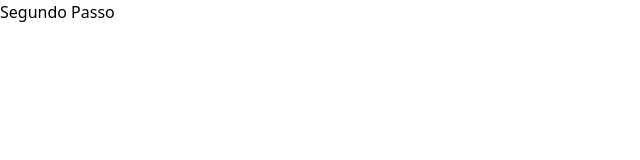
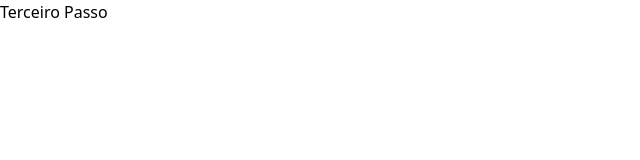
Before and after one commit to squadlovelace/sdto-frontend, a React (Vite) app: page /registerdonator in a window 1280 px wide. Both pictures are taken after a click on the button "Avançar e Continuar". Shown: the top 160 px of the page, without its empty margins (0-640 px from the left). Built offline with nearby package versions, Linux system fonts and the light colour scheme.

Commit message:
fix: terminado a logica das trocas de páginas

```diff
--- a/src/components/CardsForm/CadDonator/SecondSteoDonator.tsx
+++ b/src/components/CardsForm/CadDonator/SecondSteoDonator.tsx
@@ -1,11 +1,11 @@
 interface Props {
-  handleStep: () => void;
+  handleStep: (i: number) => void;
 }
 
 const SecondSteoDonator = ({ handleStep }: Props) => (
   <div>
-    <button type="submit" onClick={handleStep}>
-      Segundo Passo
+    <button type="submit" onClick={() => handleStep(1)}>
+      Terceiro Passo
     </button>
   </div>
 );
--- a/src/components/CardsForm/CadDonator/ThirdStepDonator.tsx
+++ b/src/components/CardsForm/CadDonator/ThirdStepDonator.tsx
@@ -1,11 +1,11 @@
 interface Props {
-  handleStep: () => void;
+  handleStep: (i: number) => void;
 }
 
 const ThirdDonator = ({ handleStep }: Props) => (
   <div>
-    <button type="submit" onChange={handleStep}>
-      passo2
+    <button type="submit" onChange={() => handleStep(1)}>
+      ir para o passo2
     </button>
   </div>
 );
--- a/src/pages/RegisterDonator/index.tsx
+++ b/src/pages/RegisterDonator/index.tsx
@@ -15,18 +15,12 @@ const RegisterDonator = () => {
   const handleStep = (i: number) => {
     setStep(steps[i].name);
   };
-  const handleStepTwo = () => {
-    setStep(steps[1].name);
-  };
-  const handleStepoTree = () => {
-    setStep(steps[2].name);
-  };
 
   return (
     <>
       {step === 'fisrt' && <FisrtStepDonator handleStep={handleStep} />}
-      {step === 'second' && <SecondSteoDonator handleStep={handleStepoTree} />}
-      {step === 'third' && <ThirdDonator handleStep={handleStepoOne} />}
+      {step === 'second' && <SecondSteoDonator handleStep={handleStep} />}
+      {step === 'third' && <ThirdDonator handleStep={handleStep} />}
     </>
   );
 };
```
